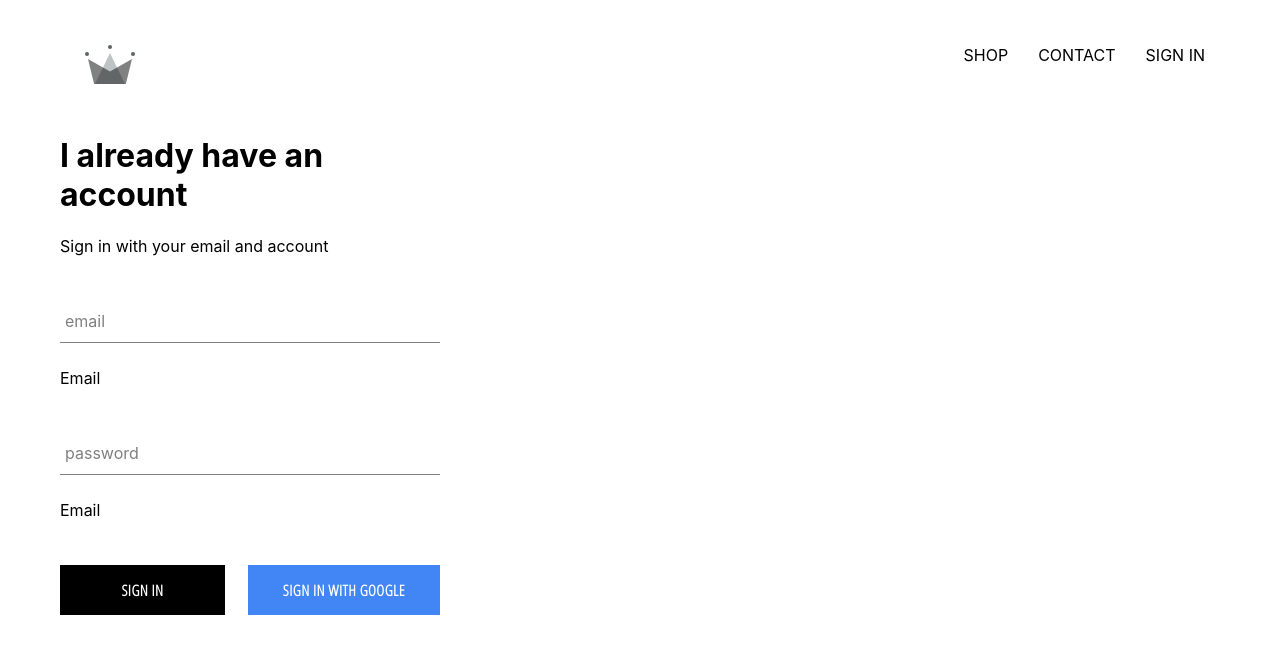
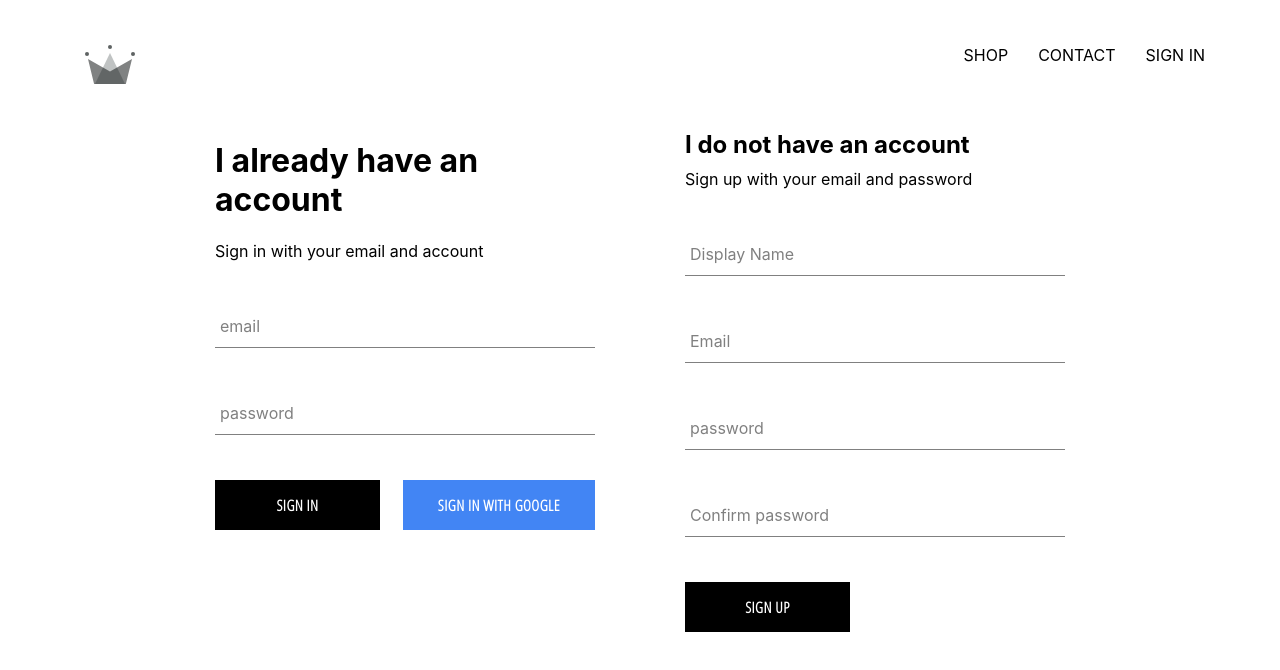
Before and after one commit to joelbong/crwn-clothing, a React (Create React App) app: page /login in a window 1280 px wide. Shown: the top 670 px of the page. Built offline with nearby package versions, Linux system fonts and the light colour scheme; no server answers.

Commit message:
Firebase login email and password; Store users in datastore;

```diff
--- a/src/App.js
+++ b/src/App.js
@@ -1,7 +1,7 @@
 import React, {Component} from 'react';
 import {Route, Switch} from 'react-router-dom'
 
-import {auth} from './firebase/firebase.utils'
+import {auth, createUserProfileDocument} from './firebase/firebase.utils'
 
 import HomePage from './pages/homepage/homepage.component'
 import ShopPage from './pages/shop/shop.component'
@@ -22,9 +22,21 @@
   unsubscribeFromAuth = null
 
   componentDidMount() {
-    this.unsubscribeFromAuth = auth.onAuthStateChanged((user) => {
-      this.setState({currentUser: user});
-      console.log(user)
+    this.unsubscribeFromAuth = auth.onAuthStateChanged(async (userAuth) => {
+      if (userAuth) {
+        const userRef = await createUserProfileDocument(userAuth);
+
+        userRef.onSnapshot((snapShot) => {
+          this.setState({
+            currentUser: {
+              id: snapShot.id,
+              ...snapShot.data()
+            }
+          })
+        })
+      }
+
+      this.setState({currentUser: userAuth})
     })
   }
 
--- a/src/components/form-input/form-input.component.jsx
+++ b/src/components/form-input/form-input.component.jsx
@@ -16,7 +16,6 @@
             </label>):
             null
         }
-        <label>Email</label>
     </div>
 )
 
--- /dev/null
+++ b/src/components/sign-up/sign-up.compnent.jsx
@@ -0,0 +1,99 @@
+import React, {Component} from 'react';
+
+import {auth, createUserProfileDocument} from '../../firebase/firebase.utils';
+
+import FormInput from '../form-input/form-input.component';
+import CustomButton from '../custom-button/custom-button.component';
+
+import './sign-up.style.scss';
+
+class SignUp extends Component {
+    constructor(){
+        super()
+
+        this.state = {
+            displayName: '',
+            email: '',
+            password: '',
+            confirmPassword: '',
+        }
+    }
+
+    handleSubmit = async event => {
+        event.preventDefault();
+        const {displayName, email, password, confirmPassword} = this.state;
+
+        if (password!==confirmPassword) {
+            alert("passwords don't match");
+            return
+        }
+
+        try {
+            const {user} = await auth.createUserWithEmailAndPassword(email, password);
+
+            createUserProfileDocument(user, {displayName});
+
+            this.setState({
+                displayName: '',
+                email: '',
+                password: '',
+                confirmPassword: '',
+            })
+        } catch (error) {
+            console.log(error);
+        }
+    }
+
+    handleChange = (event) => {
+        const {name, value} = event.target;
+
+        this.setState({[name]: value});
+    }
+
+    render() {
+        const {displayName, email, password, confirmPassword} = this.state;
+        return (
+            <div className='sign-up'>
+                <h2 className='title'>I do not have an account</h2>
+                <span>Sign up with your email and password</span>
+                <form className='sign-up-form' onSubmit={this.handleSubmit}>
+                    <FormInput
+                        type='text'
+                        name= 'displayName'
+                        value={displayName}
+                        onChange={this.handleChange}
+                        label='Display Name'
+                        required
+                    />
+                    <FormInput
+                        type='email'
+                        name= 'email'
+                        value={email}
+                        onChange={this.handleChange}
+                        label='Email'
+                        required
+                    />
+                    <FormInput
+                        type='password'
+                        name= 'password'
+                        value={password}
+                        onChange={this.handleChange}
+                        label='password'
+                        required
+                    />
+                    <FormInput
+                        type='password'
+                        name= 'confirmPassword'
+                        value={confirmPassword}
+                        onChange={this.handleChange}
+                        label='Confirm password'
+                        required
+                    />
+                    <CustomButton type='submit'>SIGN UP</CustomButton>
+                </form>
+            </div>
+        )
+    }
+}
+
+export default SignUp
--- /dev/null
+++ b/src/components/sign-up/sign-up.style.scss
@@ -0,0 +1,9 @@
+.sign-up {
+    display: flex;
+    flex-direction: column;
+    width: 380px;
+
+    .title {
+        margin: 10px 0;
+    }
+}
--- a/src/firebase/firebase.utils.js
+++ b/src/firebase/firebase.utils.js
@@ -13,6 +13,31 @@
     measurementId: "G-Q8R7YJTY3L"
 };
 
+export const createUserProfileDocument = async(userAuth, additionalData) => {
+    if(!userAuth) return;
+
+    const userRef = firestore.doc(`/users/${userAuth.uid}`);
+
+    const snapShot = await userRef.get();
+
+    if(!snapShot.exist) {
+        const { displayName, email} = userAuth;
+        const createdAt = new Date();
+
+        try {
+            await userRef.set({
+                displayName,
+                email,
+                createdAt,
+                ...additionalData
+            })
+        } catch (error) {
+           console.log('Error ccreating user', error.message);
+        }
+    }
+    return userRef;
+}
+
 firebase.initializeApp(config)
 
 export const auth = firebase.auth();
--- a/src/pages/login/login.component.jsx
+++ b/src/pages/login/login.component.jsx
@@ -1,12 +1,14 @@
 import React from 'react'
 
 import SignIn from '../../components/sign-in/sign-in.component'
+import SignUp from '../../components/sign-up/sign-up.compnent'
 
 import './login.style.scss'
 
 const LoginPage = () => (
     <div className='login'>
         <SignIn />
+        <SignUp />
     </div>
 )
 
--- a/src/pages/login/login.style.scss
+++ b/src/pages/login/login.style.scss
@@ -0,0 +1,6 @@
+.login {
+    width: 850px;
+    display: flex;
+    justify-content: space-between;
+    margin: 30px auto;
+}
```
